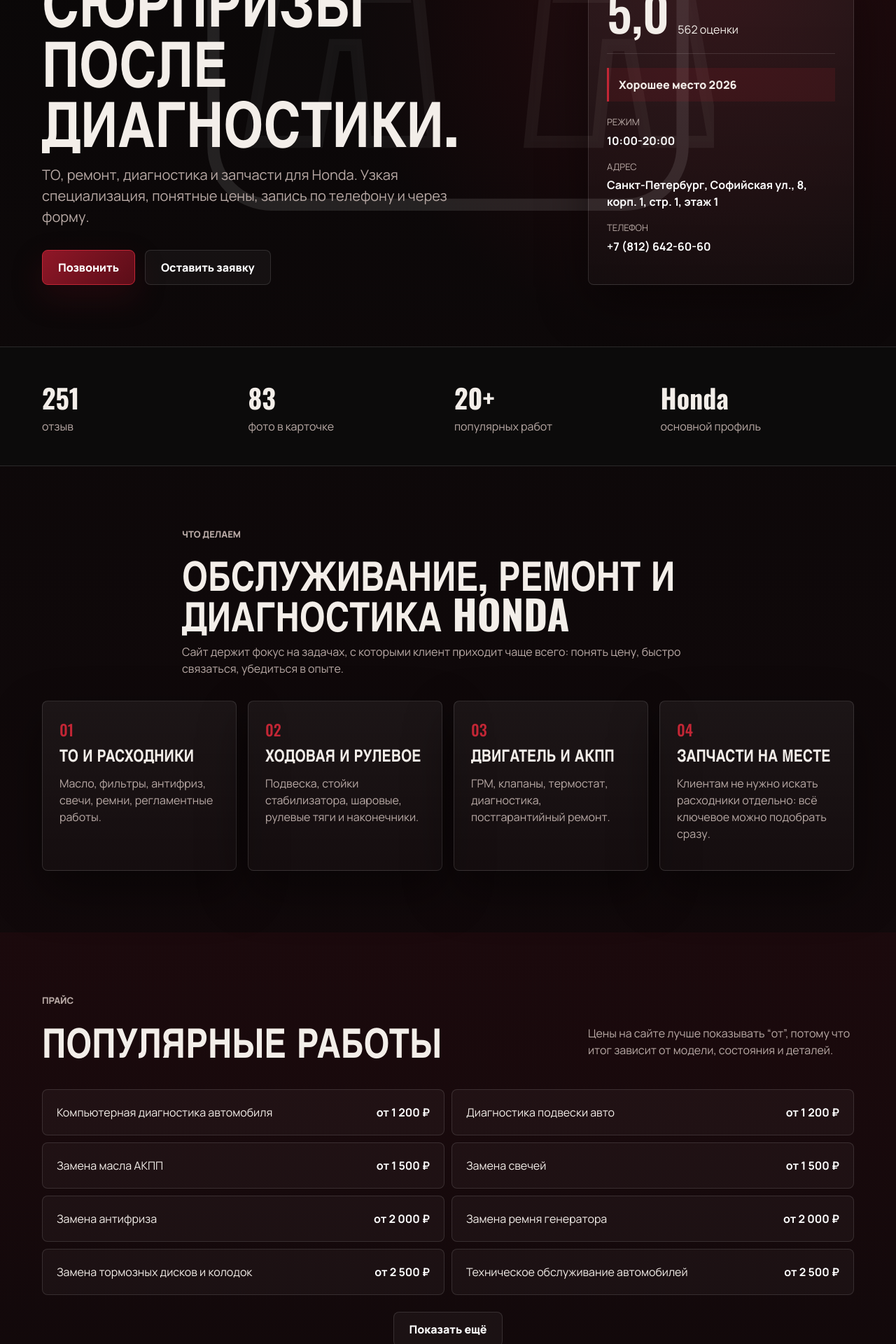
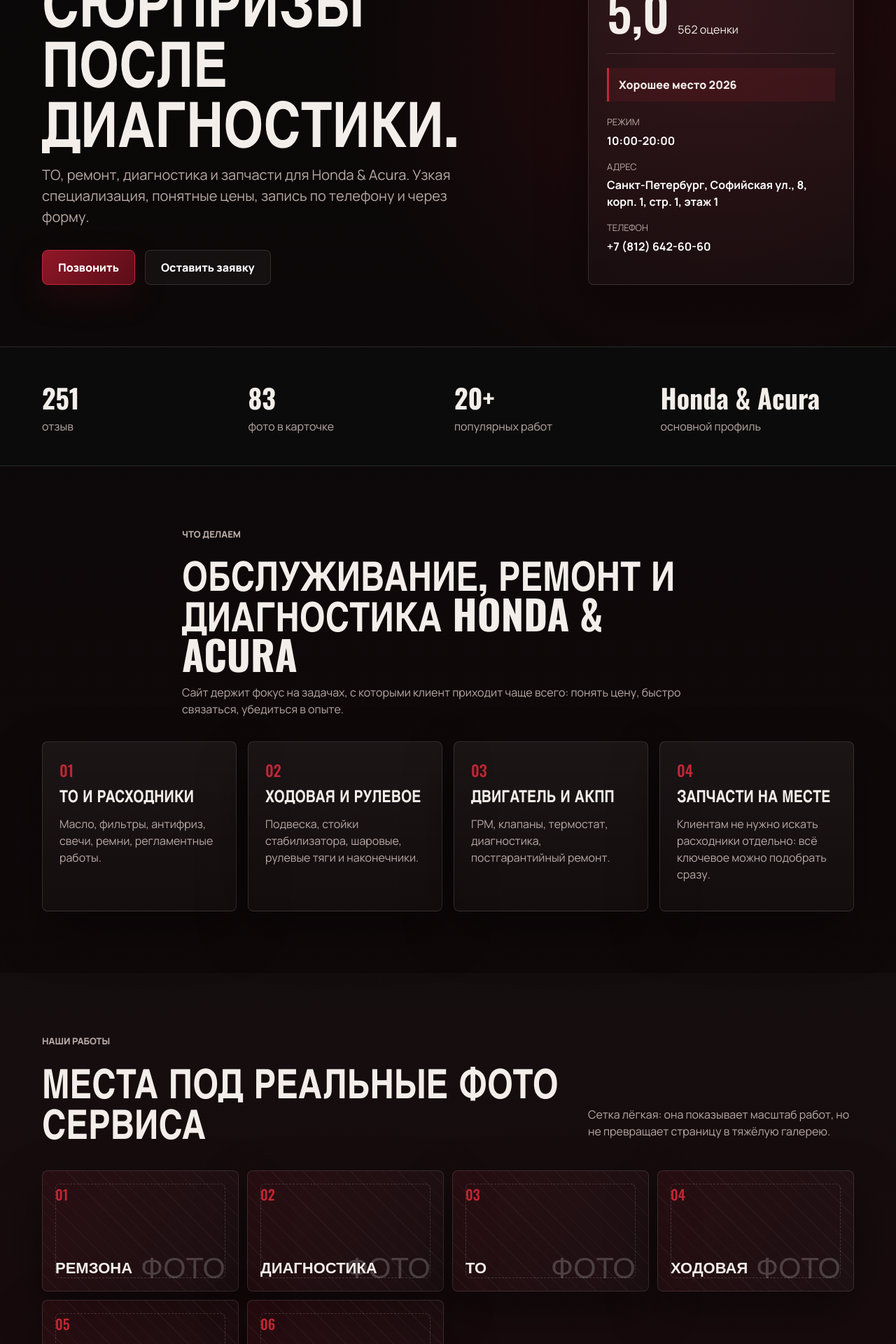
Before and after one commit to Petrbrok/hondaservice, a PHP site: page / in a window 1280 px wide. Shown: the part 480-2400 px from the top of the page at 70% size. Run offline with PHP 8.4, Linux system fonts and the light colour scheme.

Commit message:
Refine Honda service landing page

```diff
--- a/index.html
+++ b/index.html
@@ -3,8 +3,8 @@
   <head>
     <meta charset="utf-8">
     <meta name="viewport" content="width=device-width, initial-scale=1">
-    <meta name="description" content="Хонда-сервис в Санкт-Петербурге: ремонт и обслуживание Honda, диагностика, ТО, запчасти в наличии. Рейтинг 5.0, 562 оценки.">
-    <title>Хонда-сервис | Ремонт Honda в Санкт-Петербурге</title>
+    <meta name="description" content="Хонда-сервис в Санкт-Петербурге: ремонт и обслуживание Honda & Acura, диагностика, ТО, запчасти в наличии. Рейтинг 5.0, 562 оценки.">
+    <title>Хонда-сервис | Ремонт Honda & Acura в Санкт-Петербурге</title>
     <link rel="preconnect" href="https://fonts.googleapis.com">
     <link rel="preconnect" href="https://fonts.gstatic.com" crossorigin>
     <link href="https://fonts.googleapis.com/css2?family=Manrope:wght@400;500;700;800&family=Oswald:wght@500;600;700&display=swap" rel="stylesheet">
@@ -13,15 +13,20 @@
   <body>
     <header class="site-header" data-header>
       <a class="brand" href="#top" aria-label="Хонда-сервис">
-        <span class="brand-mark">H</span>
+        <span class="brand-mark" aria-hidden="true">
+          <svg viewBox="0 0 420 300" focusable="false">
+            <path d="M210 31C79 31 45 43 39 97c-8 75-4 136 20 158 27 25 97 28 151 28s124-3 151-28c24-22 28-83 20-158-6-54-40-66-171-66Zm0 28c86 0 122 6 140 20-6 78-19 143-39 163-10 10-32 15-64 18l25-75c-12-13-28-18-62-18s-50 5-62 18l25 75c-32-3-54-8-64-18-20-20-33-85-39-163 18-14 54-20 140-20Zm-72 13c7 71 22 121 43 139 8 7 20 10 29 10s21-3 29-10c21-18 36-68 43-139-22-2-52-3-72-3s-50 1-72 3Z"></path>
+          </svg>
+        </span>
         <span>
           <strong>Хонда-сервис</strong>
-          <small>Софийская, 8</small>
+          <small>Honda & Acura</small>
         </span>
       </a>
 
       <nav class="main-nav" data-nav aria-label="Основная навигация">
         <a href="#services">Услуги</a>
+        <a href="#works">Работы</a>
         <a href="#price">Прайс</a>
         <a href="#reviews">Отзывы</a>
         <a href="#contacts">Контакты</a>
@@ -39,9 +44,11 @@
 
       <div class="mobile-menu" id="mobile-menu" data-mobile-menu>
         <a href="#services">Услуги</a>
+        <a href="#works">Работы</a>
         <a href="#price">Прайс</a>
         <a href="#reviews">Отзывы</a>
         <a href="#contacts">Контакты</a>
+        <a href="https://yandex.com/maps/org/khonda_servis/1459326111/reviews/?ll=30.392386%2C59.882460&z=16" target="_blank" rel="noreferrer">Отзывы на Яндексе</a>
         <a href="tel:+78126426060">+7 812 642-60-60</a>
         <a href="tel:+78127159756">+7 812 715-97-56</a>
         <a class="btn" href="#booking">Записаться</a>
@@ -50,18 +57,11 @@
 
     <main id="top">
       <section class="hero section">
-        <div class="honda-watermark" aria-hidden="true">
-          <svg viewBox="0 0 220 170" role="img">
-            <rect x="13" y="13" width="194" height="144" rx="24"></rect>
-            <path d="M61 43h34l9 88h-28l-4-40h-9l-7 40H28L43 43h34l-3 28h18l-3-28Zm64 0h34l-3 28h18l-3-28h34l15 88h-28l-7-40h-9l-4 40h-28l9-88Z"></path>
-          </svg>
-        </div>
-
         <div class="hero-grid container">
           <div class="hero-copy">
-            <p class="eyebrow">Ремонт Honda • Санкт-Петербург</p>
+            <p class="eyebrow">Ремонт Honda & Acura • Санкт-Петербург</p>
             <h1>Хонда-сервис для тех, кто не любит сюрпризы после диагностики.</h1>
-            <p class="hero-text">ТО, ремонт, диагностика и запчасти для Honda. Узкая специализация, понятные цены, запись по телефону и через форму.</p>
+            <p class="hero-text">ТО, ремонт, диагностика и запчасти для Honda & Acura. Узкая специализация, понятные цены, запись по телефону и через форму.</p>
             <div class="hero-actions">
               <a class="btn" href="tel:+78126426060">Позвонить</a>
               <a class="btn btn-ghost" href="#booking">Оставить заявку</a>
@@ -69,6 +69,14 @@
           </div>
 
           <aside class="hero-panel" aria-label="Ключевые данные сервиса">
+            <div class="hero-logo-lockup">
+              <span class="service-logo" aria-hidden="true">
+                <svg viewBox="0 0 420 300" focusable="false">
+                  <path d="M210 31C79 31 45 43 39 97c-8 75-4 136 20 158 27 25 97 28 151 28s124-3 151-28c24-22 28-83 20-158-6-54-40-66-171-66Zm0 28c86 0 122 6 140 20-6 78-19 143-39 163-10 10-32 15-64 18l25-75c-12-13-28-18-62-18s-50 5-62 18l25 75c-32-3-54-8-64-18-20-20-33-85-39-163 18-14 54-20 140-20Zm-72 13c7 71 22 121 43 139 8 7 20 10 29 10s21-3 29-10c21-18 36-68 43-139-22-2-52-3-72-3s-50 1-72 3Z"></path>
+                </svg>
+              </span>
+              <span>Honda & Acura профиль</span>
+            </div>
             <div class="rating-block">
               <span class="rating-number">5,0</span>
               <span>562 оценки</span>
@@ -97,14 +105,14 @@
           <div><strong>251</strong><span>отзыв</span></div>
           <div><strong>83</strong><span>фото в карточке</span></div>
           <div><strong>20+</strong><span>популярных работ</span></div>
-          <div><strong>Honda</strong><span>основной профиль</span></div>
+          <div><strong>Honda & Acura</strong><span>основной профиль</span></div>
         </div>
       </section>
 
       <section class="section" id="services">
         <div class="container section-head">
           <p class="eyebrow">Что делаем</p>
-          <h2>Обслуживание, ремонт и диагностика Honda</h2>
+          <h2>Обслуживание, ремонт и диагностика Honda & Acura</h2>
           <p>Сайт держит фокус на задачах, с которыми клиент приходит чаще всего: понять цену, быстро связаться, убедиться в опыте.</p>
         </div>
         <div class="container feature-grid">
@@ -128,6 +136,33 @@
             <h3>Запчасти на месте</h3>
             <p>Клиентам не нужно искать расходники отдельно: всё ключевое можно подобрать сразу.</p>
           </article>
+        </div>
+      </section>
+
+      <section class="section works-section" id="works">
+        <div class="container split-head">
+          <div>
+            <p class="eyebrow">Наши работы</p>
+            <h2>Места под реальные фото сервиса</h2>
+          </div>
+          <p>Сетка лёгкая: она показывает масштаб работ, но не превращает страницу в тяжёлую галерею.</p>
+        </div>
+        <div class="container works-grid" data-works-grid>
+          <article class="work-card"><span>01</span><strong>Ремзона</strong></article>
+          <article class="work-card"><span>02</span><strong>Диагностика</strong></article>
+          <article class="work-card"><span>03</span><strong>ТО</strong></article>
+          <article class="work-card"><span>04</span><strong>Ходовая</strong></article>
+          <article class="work-card"><span>05</span><strong>Двигатель</strong></article>
+          <article class="work-card"><span>06</span><strong>Запчасти</strong></article>
+          <article class="work-card extra-work"><span>07</span><strong>Приёмка</strong></article>
+          <article class="work-card extra-work"><span>08</span><strong>Инструмент</strong></article>
+          <article class="work-card extra-work"><span>09</span><strong>АКПП</strong></article>
+          <article class="work-card extra-work"><span>10</span><strong>Тормоза</strong></article>
+          <article class="work-card extra-work"><span>11</span><strong>Электрика</strong></article>
+          <article class="work-card extra-work"><span>12</span><strong>Готовая машина</strong></article>
+        </div>
+        <div class="container center">
+          <button class="btn btn-ghost" type="button" data-show-works>Показать ещё</button>
         </div>
       </section>
 
@@ -164,8 +199,8 @@
         <div class="container booking-grid">
           <div>
             <p class="eyebrow">Запись</p>
-            <h2>Опишите Honda и удобное время. Менеджер свяжется для уточнения.</h2>
-            <p>Форма подготовлена для подключения к backend: сейчас она собирает данные на фронте, проверяет телефон и показывает подтверждение.</p>
+            <h2>Опишите автомобиль и удобное время. Менеджер свяжется для уточнения.</h2>
+            <p>Форма собирает данные на фронте, проверяет телефон и показывает подтверждение. Backend подключим позже без изменения дизайна.</p>
           </div>
 
           <form class="booking-form" data-form>
@@ -188,9 +223,12 @@
       </section>
 
       <section class="section" id="reviews">
-        <div class="container section-head">
-          <p class="eyebrow">Отзывы</p>
-          <h2>Клиенты отмечают компетентность, наличие запчастей и честный подход</h2>
+        <div class="container split-head">
+          <div>
+            <p class="eyebrow">Отзывы</p>
+            <h2>Клиенты отмечают компетентность, наличие запчастей и честный подход</h2>
+          </div>
+          <a class="btn btn-ghost" href="https://yandex.com/maps/org/khonda_servis/1459326111/reviews/?ll=30.392386%2C59.882460&z=16" target="_blank" rel="noreferrer">Отзывы на Яндекс.Картах</a>
         </div>
         <div class="container reviews-grid">
           <article>
@@ -222,10 +260,13 @@
               <a href="tel:+78127159756">+7 (812) 715-97-56</a>
             </div>
           </div>
-          <a class="map-card" href="https://yandex.ru/maps/?text=Санкт-Петербург%2C%20Софийская%20ул.%2C%208%2C%20корп.%201%2C%20стр.%201" target="_blank" rel="noreferrer">
-            <span>Открыть маршрут</span>
-            <strong>Санкт-Петербург → Софийская, 8</strong>
-          </a>
+          <div class="map-frame" aria-label="Карта сервиса">
+            <iframe title="Хонда-сервис на Яндекс.Картах" src="https://yandex.ru/map-widget/v1/?ll=30.392386%2C59.882460&mode=search&oid=1459326111&ol=biz&z=16" loading="lazy"></iframe>
+            <div class="map-overlay">
+              <span>Открыть маршрут</span>
+              <a href="https://yandex.ru/maps/?rtext=~59.882460%2C30.392386&rtt=auto" target="_blank" rel="noreferrer">Санкт-Петербург → Софийская, 8</a>
+            </div>
+          </div>
         </div>
       </section>
     </main>
--- a/styles.css
+++ b/styles.css
@@ -8,7 +8,9 @@
   --ink: #f3eee9;
   --muted: #b9aaa6;
   --line: rgba(255, 255, 255, .12);
+  --line-hot: rgba(195, 38, 53, .5);
   --shadow: rgba(0, 0, 0, .45);
+  --ease: cubic-bezier(.2, .8, .2, 1);
 }
 
 * {
@@ -137,11 +151,14 @@ h3 {
 }
 
 .btn {
+  position: relative;
+  isolation: isolate;
   display: inline-flex;
   align-items: center;
   justify-content: center;
   min-height: 50px;
   padding: 0 22px;
+  overflow: hidden;
   border: 1px solid var(--red);
   border-radius: 8px;
   background: linear-gradient(135deg, var(--burgundy-2), var(--burgundy));
@@ -149,12 +166,33 @@ h3 {
   font-weight: 800;
   cursor: pointer;
   box-shadow: 0 18px 44px rgba(91, 13, 24, .28);
-  transition: transform .2s ease, filter .2s ease;
+  transition: transform .18s var(--ease), border-color .18s var(--ease), box-shadow .18s var(--ease), background .18s var(--ease);
 }
 
-.btn:hover {
+.btn::before {
+  content: "";
+  position: absolute;
+  inset: 0;
+  z-index: -1;
+  background: linear-gradient(90deg, transparent, rgba(255, 255, 255, .18), transparent);
+  transform: translateX(-120%);
+  transition: transform .38s var(--ease);
+}
+
+.btn:hover,
+.btn:focus-visible {
   transform: translateY(-2px);
-  filter: brightness(1.12);
+  border-color: rgba(255, 255, 255, .34);
+  box-shadow: 0 20px 50px rgba(91, 13, 24, .38), 0 0 0 1px rgba(195, 38, 53, .18);
+}
+
+.btn:hover::before,
+.btn:focus-visible::before {
+  transform: translateX(120%);
+}
+
+.btn:active {
+  transform: translateY(0) scale(.985);
 }
 
 .btn-small {
@@ -217,25 +262,14 @@ h3 {
   padding-top: 68px;
 }
 
-.honda-watermark {
+.hero::before {
+  content: "";
   position: absolute;
-  inset: 0;
-  display: grid;
-  place-items: center;
-  pointer-events: none;
-  opacity: .1;
-}
-
-.honda-watermark svg {
-  width: min(72vw, 760px);
-  fill: none;
-  stroke: #fff;
-  stroke-width: 5;
-}
-
-.honda-watermark path {
-  fill: rgba(255, 255, 255, .08);
-  stroke: rgba(255, 255, 255, .5);
+  inset: 12% 0 auto auto;
+  width: min(44vw, 520px);
+  height: 1px;
+  background: linear-gradient(90deg, transparent, rgba(195, 38, 53, .45), transparent);
+  transform: rotate(-18deg);
 }
 
 .hero-grid {
@@ -296,15 +330,62 @@ h3 {
 .feature-grid article,
 .reviews-grid article,
 .booking-form,
-.map-card {
+.map-frame,
+.work-card {
   border: 1px solid var(--line);
   border-radius: 8px;
   background: linear-gradient(180deg, rgba(255, 255, 255, .055), rgba(255, 255, 255, .025));
   box-shadow: 0 28px 70px var(--shadow);
 }
 
+.hero-panel,
+.feature-grid article,
+.reviews-grid article,
+.booking-form,
+.price-item,
+.map-frame,
+.work-card {
+  transition: transform .18s var(--ease), border-color .18s var(--ease), background .18s var(--ease), box-shadow .18s var(--ease);
+}
+
+.feature-grid article:hover,
+.feature-grid article:focus-within,
+.reviews-grid article:hover,
+.reviews-grid article:focus-within,
+.booking-form:hover,
+.price-item:hover,
+.map-frame:hover,
+.work-card:hover,
+.work-card:focus-within {
+  transform: translateY(-3px);
+  border-color: var(--line-hot);
+  background: linear-gradient(180deg, rgba(195, 38, 53, .12), rgba(255, 255, 255, .03));
+  box-shadow: 0 30px 80px rgba(0, 0, 0, .52), 0 0 0 1px rgba(195, 38, 53, .12);
+}
+
+.feature-grid article:active,
+.reviews-grid article:active,
+.price-item:active,
+.work-card:active {
+  transform: translateY(-1px) scale(.995);
+}
+
 .hero-panel {
   padding: 26px;
+}
+
+.hero-logo-lockup {
+  display: flex;
+  align-items: center;
+  gap: 12px;
+  margin-bottom: 20px;
+  color: #fff;
+  font-weight: 800;
+}
+
+.service-logo {
+  width: 76px;
+  height: 54px;
 }
 
 .rating-block {
@@ -400,6 +481,74 @@ dd {
   font-size: 22px;
 }
 
+.works-section {
+  background: linear-gradient(180deg, rgba(255, 255, 255, .02), rgba(91, 13, 24, .1));
+}
+
+.works-grid {
+  display: grid;
+  grid-template-columns: repeat(4, 1fr);
+  gap: 12px;
+}
+
+.work-card {
+  position: relative;
+  min-height: 170px;
+  overflow: hidden;
+  padding: 18px;
+  background:
+    linear-gradient(135deg, rgba(195, 38, 53, .1), rgba(255, 255, 255, .025)),
+    repeating-linear-gradient(45deg, rgba(255, 255, 255, .045) 0 1px, transparent 1px 16px);
+}
+
+.work-card::before {
+  content: "";
+  position: absolute;
+  inset: 18px;
+  border: 1px dashed rgba(255, 255, 255, .16);
+  border-radius: 6px;
+}
+
+.work-card::after {
+  content: "Фото";
+  position: absolute;
+  right: 18px;
+  bottom: 16px;
+  color: rgba(255, 255, 255, .2);
+  font-family: "Oswald", sans-serif;
+  font-size: 42px;
+  line-height: 1;
+  text-transform: uppercase;
+}
+
+.work-card span,
+.work-card strong {
+  position: relative;
+  z-index: 1;
+}
+
+.work-card span {
+  color: var(--red);
+  font-family: "Oswald", sans-serif;
+  font-size: 20px;
+}
+
+.work-card strong {
+  display: block;
+  margin-top: 72px;
+  font-family: "Oswald", sans-serif;
+  font-size: 22px;
+  text-transform: uppercase;
+}
+
+.extra-work {
+  display: none;
+}
+
+.works-grid.is-expanded .extra-work {
+  display: block;
+}
+
 .price-section {
   background: linear-gradient(180deg, rgba(91, 13, 24, .14), rgba(0, 0, 0, 0));
 }
@@ -412,7 +561,8 @@ dd {
   margin-bottom: 28px;
 }
 
-.split-head > p {
+.split-head > p,
+.split-head > .btn {
   max-width: 380px;
 }
 
```
Also changed, not shown: other parts of styles.css (+128 -29 lines), script.js (+7 -0 lines).
